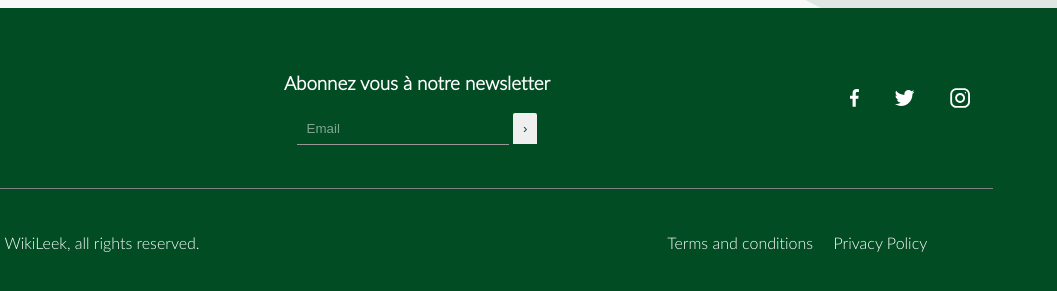
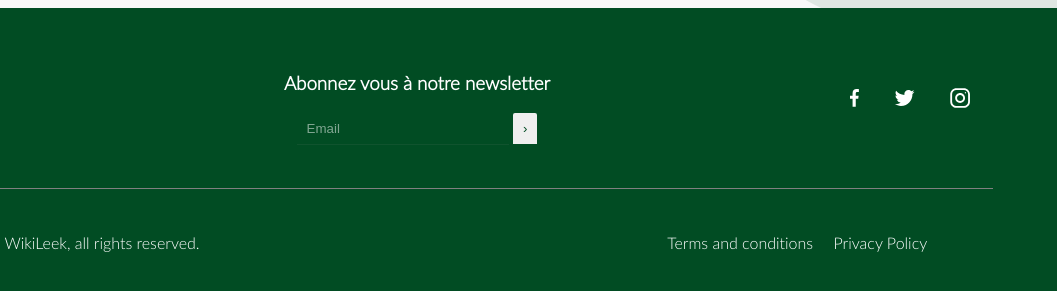
Before and after one commit to LucaCiampi/UX-UI-WikiLeek, a plain HTML site: page index.html in a window 1280 px wide. Shown: the part 4003-4294 px from the top of the page, 223-1280 px from the left. Drawn offline with Linux system fonts and the light colour scheme.

Commit message:
input border color

```diff
--- a/public/style.css
+++ b/public/style.css
@@ -472,7 +472,7 @@ a {
 .subscribeNewsletter-textInput {
     background: none;
     border-width: 0 0 1px 0;
-    border-color: #979797;
+    border-color: rgba(151, 151, 151, 0.1);
     height: 100%;
     padding: 8px 10px;
     margin-right: 0;
```
